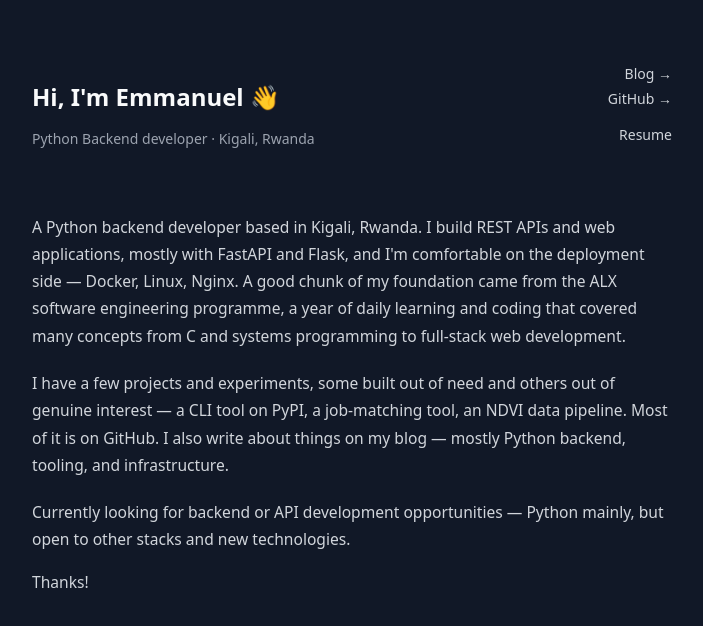
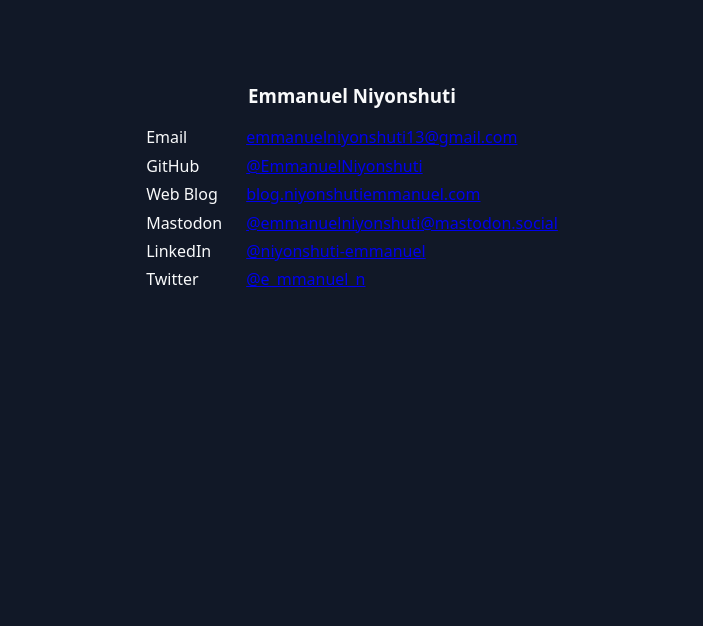
Before and after one commit to EmmanuelNiyonshuti/website, a plain HTML site: page index.html in a window 1280 px wide. Shown: the whole page, without its empty margins (288-991 px from the left). Drawn offline with Linux system fonts and the light colour scheme.

Commit message:
no buzzwords

```diff
--- a/index.html
+++ b/index.html
@@ -3,39 +3,20 @@
 <head>
   <meta charset="UTF-8">
   <meta name="viewport" content="width=device-width, initial-scale=1.0">
-  <title>NIYONSHUTI Emmanuel</title>
+  <title>About — NIYONSHUTI Emmanuel</title>
   <link rel="stylesheet" href="styles/main.css">
 </head>
 <body>
-
   <div class="top">
-    <div>
-      <h1>Hi, I'm Emmanuel 👋</h1>
-      <p class="role">Python Backend developer · Kigali, Rwanda</p>
-    </div>
-    <div class="links">
-      <a href="https://blog.niyonshutiemmanuel.com">Blog →</a>
-      <a href="https://github.com/EmmanuelNiyonshuti?tab=repositories">GitHub →</a>
-      <a class="resume"  href="docs/Resume.pdf" download>Resume</a>
-      <!-- <span class="soon">Projects (soon)</span> -->
-    </div>
+    <h3>Emmanuel Niyonshuti</h3>
   </div>
-  <p>
-    A Python backend developer based in Kigali, Rwanda.
-    I build REST APIs and web applications, mostly with FastAPI and Flask, and I'm comfortable on the deployment side — Docker, Linux, Nginx.
-    A good chunk of my foundation came from the ALX software engineering programme, a year of daily learning and coding that covered many concepts from C and systems programming to full-stack web development.
-  </p>
-
-  <p style="margin-top: 1.25rem;">
-    I have a few projects and experiments, some built out of need and others out of genuine interest — a CLI tool on PyPI, a job-matching tool, an NDVI data pipeline.
-    Most of it is on GitHub. I also write about things on my blog — mostly Python backend, tooling, and infrastructure.
-  </p>
-
-  <p style="margin-top: 1.25rem;">
-    Currently looking for backend or API development opportunities — Python mainly, but open to other stacks and new technologies.
-  </p>
-  <p>
-    Thanks!
-  </p>
+  <div class="links">
+    <span>Email</span>       <a href="mailto:emmanuelniyonshuti13@gmail.com">emmanuelniyonshuti13@gmail.com</a>
+    <span>GitHub</span>      <a href="https://github.com/EmmanuelNiyonshuti">@EmmanuelNiyonshuti</a>
+    <span>Web Blog</span>    <a href="https://blog.niyonshutiemmanuel.com">blog.niyonshutiemmanuel.com</a>
+    <span>Mastodon</span>    <a href="https://mastodon.social/@emmanuelniyonshuti">@emmanuelniyonshuti@mastodon.social</a>
+    <span>LinkedIn</span>    <a href="https://www.linkedin.com/in/niyonshuti-emmanuel-82877b285/">@niyonshuti-emmanuel</a>
+    <span>Twitter</span>     <a href="https://x.com/e_mmanuel_n">@e_mmanuel_n</a>
+  </div>
 </body>
 </html>
--- a/styles/main.css
+++ b/styles/main.css
@@ -2,73 +2,15 @@ body {
     font-family: ui-sans-serif, system-ui, sans-serif;
     background: #111827;
     color: #f9fafb;
-    max-width: 640px;
+    max-width: 800px;
     margin: 0 auto;
     padding: 4rem 1.5rem;
     -webkit-font-smoothing: antialiased;
+    text-align: center;
 }
-
-.top {
-    display: flex;
-    justify-content: space-between;
-    align-items: flex-start;
-    margin-bottom: 3rem;
+ .links {
+    display: inline-grid;
+    grid-template-columns: auto auto;
+    gap: 0.4rem 1.5rem;
+    text-align: left;
 }
-
-h1 {
-    font-size: 1.5rem;
-    font-weight: 700;
-    margin-bottom: 0.25rem;
-    color: #f9fafb;
-}
-
-.role {
-    font-size: 0.875rem;
-    color: #9ca3af;
-}
-
-.links {
-    display: flex;
-    flex-direction: column;
-    align-items: flex-end;
-    gap: 0.4rem;
-}
-
-.links a {
-    font-size: 0.875rem;
-    color: #d1d5db;
-    text-decoration: none;
-}
-
-.links a:hover {
-    color: #f9fafb;
-    text-decoration: underline;
-}
-
-.links .soon {
-    font-size: 0.875rem;
-    color: #4b5563;
-}
-.resume {
-    margin-top: 10px;
-}
-.section-label {
-    font-size: 0.7rem;
-    font-weight: 600;
-    text-transform: uppercase;
-    letter-spacing: 0.08em;
-    color: #6b7280;
-    margin-bottom: 0.4rem;
-    margin-top: 2rem;
-}
-
-p {
-    font-size: 0.975rem;
-    line-height: 1.75;
-    color: #d1d5db;
-}
-
-.sig {
-    margin-top: 3rem;
-    color: #4b5563;
-}
```
Also changed, not shown: 1 other file.
